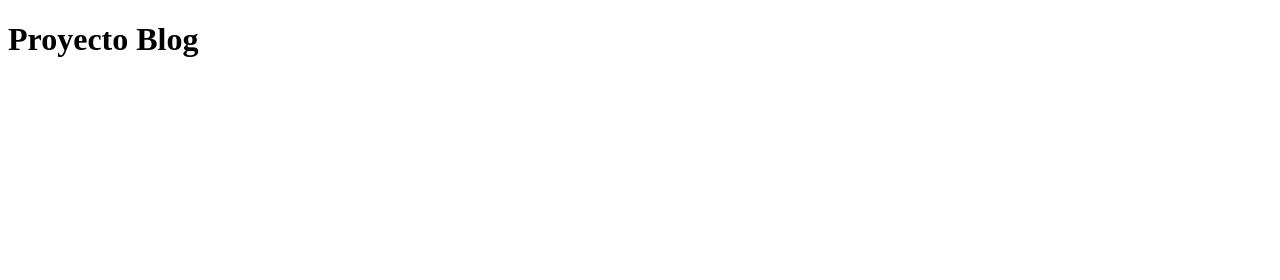
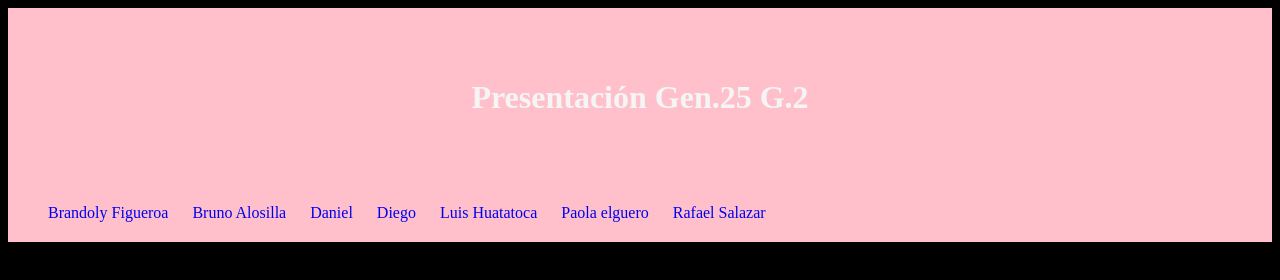
Before and after one commit to TValkiry/NewBlog, a plain HTML site: page New_Blog/index.html in a window 1280 px wide. Drawn offline with Linux system fonts and the light colour scheme.

Commit message:
iniciando-pagina-principal

```diff
--- a/New_Blog/assets/css/style.css
+++ b/New_Blog/assets/css/style.css
@@ -0,0 +1,26 @@
+body {
+    background-color: black;
+    color: blue;
+}
+
+.hero {
+    background-color: pink;
+    color: whitesmoke;
+}
+
+.content {
+    text-align: center;
+    padding: 50px;
+}
+
+nav ul li {
+    display: inline-block;
+    margin-right: 20px;
+    padding-bottom: 20px;
+
+}
+
+nav li a {
+    text-decoration: none;
+    text-align: center;
+}
--- a/New_Blog/index.html
+++ b/New_Blog/index.html
@@ -4,15 +4,40 @@
     <meta charset="UTF-8">
     <meta http-equiv="X-UA-Compatible" content="IE=edge">
     <meta name="viewport" content="width=device-width, initial-scale=1.0">
-    <title>Document</title>
-
-    <link rel="stylesheet" href="style.css">
-
+    <title>Blog Cool</title>
+    <link rel="stylesheet" href="./assets/css/style.css">
 </head>
 <body>
-
-
-    <h1>Proyecto Blog</h1>
+    <header class="hero">
+        <div class="content">
+            <h1>Presentación Gen.25 G.2</h1>
+        </div>
+        <nav>
+            <ul>
+                <li>
+                    <a href="#">Brandoly Figueroa</a>
+                </li>
+                <li>
+                    <a href="#">Bruno Alosilla</a>
+                </li>
+                <li>
+                    <a href="#">Daniel</a>
+                </li>
+                <li>
+                    <a href="#">Diego</a>
+                </li>
+                <li>
+                    <a href="#">Luis Huatatoca</a>
+                </li>
+                <li>
+                    <a href="#">Paola elguero</a>
+                </li>
+                <li>
+                    <a href="#">Rafael Salazar</a>
+                </li>
+            </ul>
+        </nav>
+    </header>
 
 </body>
 </html>
```
Also changed, not shown: New_Blog/assets/js/script.js (added).
